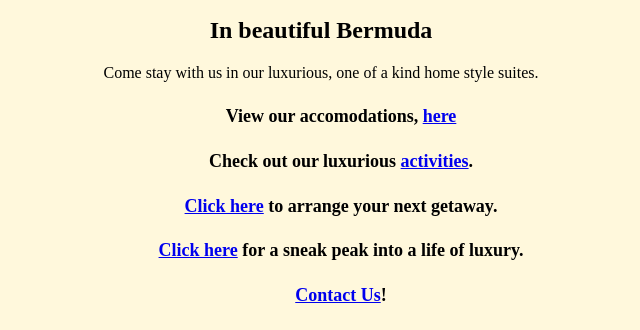
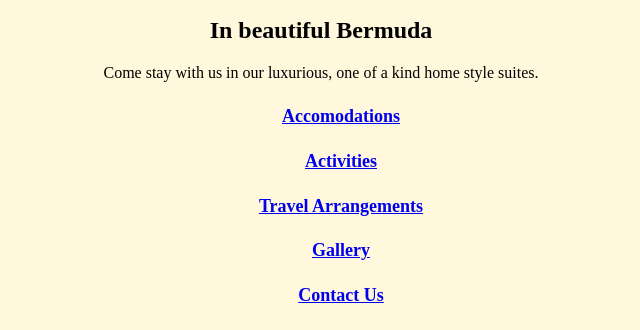
Before and after one commit to Bobeartow/resort, a plain HTML site: page index.html in a window 1280 px wide. Shown: the part 479-809 px from the top of the page, without its empty margins (319-959 px from the left). Drawn offline with Linux system fonts and the light colour scheme.

Commit message:
Adding new index.html links, removing silly captions from links

```diff
--- a/index.html
+++ b/index.html
@@ -14,27 +14,27 @@
     <ul>
       <li>
         <h4>
-         View our accomodations, <a href="accomodations.html">here</a>
+         <a href="accomodations.html">Accomodations</a>
         </h4>
       </li>
       <li>
         <h4>
-        Check out our luxurious <a href="activities.html">activities</a>.
+        <a href="activities.html">Activities</a>
         </h4>
       </li>
       <li>
         <h4>
-        <a href="travel-arrangements.html">Click here</a> to arrange your next getaway.
+        <a href="travel-arrangements.html">Travel Arrangements</a>
         </h4>
       </li>
       <li>
         <h4>
-        <a href="gallery.html">Click here</a> for a sneak peak into a life of luxury.
+        <a href="gallery.html">Gallery</a>
         </h4>
       </li>
       <li>
         <h4>
-        <a href="contact.html">Contact Us</a>!
+        <a href="contact.html">Contact Us</a>
         </h4>
       </li>
     </ul>
```
